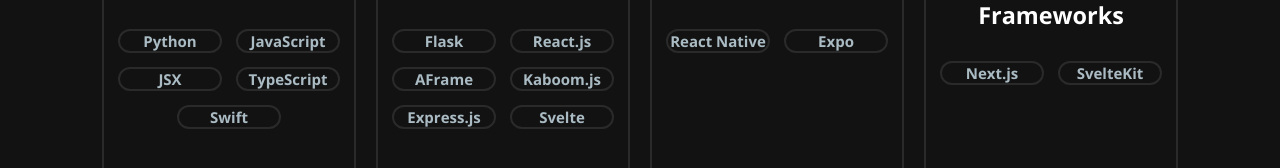
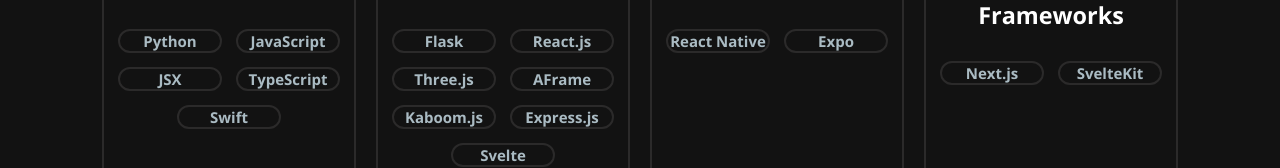
Before and after one commit to VulcanWM/vulcanwm, a Next.js app: page /skills in a window 1280 px wide. Shown: the part 325-493 px from the top of the page. Built offline with nearby package versions, Linux system fonts and the light colour scheme.

Commit message:
Update skills.js

```diff
--- a/lists/skills.js
+++ b/lists/skills.js
@@ -1,7 +1,7 @@
 // max 8 with this styling
 export const skills = {
     "Languages": ['Python', 'JavaScript', 'JSX', 'TypeScript', 'Swift'],
-    "Web Frameworks": ["Flask", 'React.js', 'AFrame', 'Kaboom.js', 'Express.js', "Svelte"],
+    "Web Frameworks": ["Flask", 'React.js', 'Three.js', 'AFrame', 'Kaboom.js', 'Express.js', "Svelte"],
     "Mobile Frameworks": ["React Native", "Expo"],
     "Full Stack Frameworks": ["Next.js", "SvelteKit"],
     "Databases": ["MongoDB", "CosmosDB", "Key Value Databases"],
```
